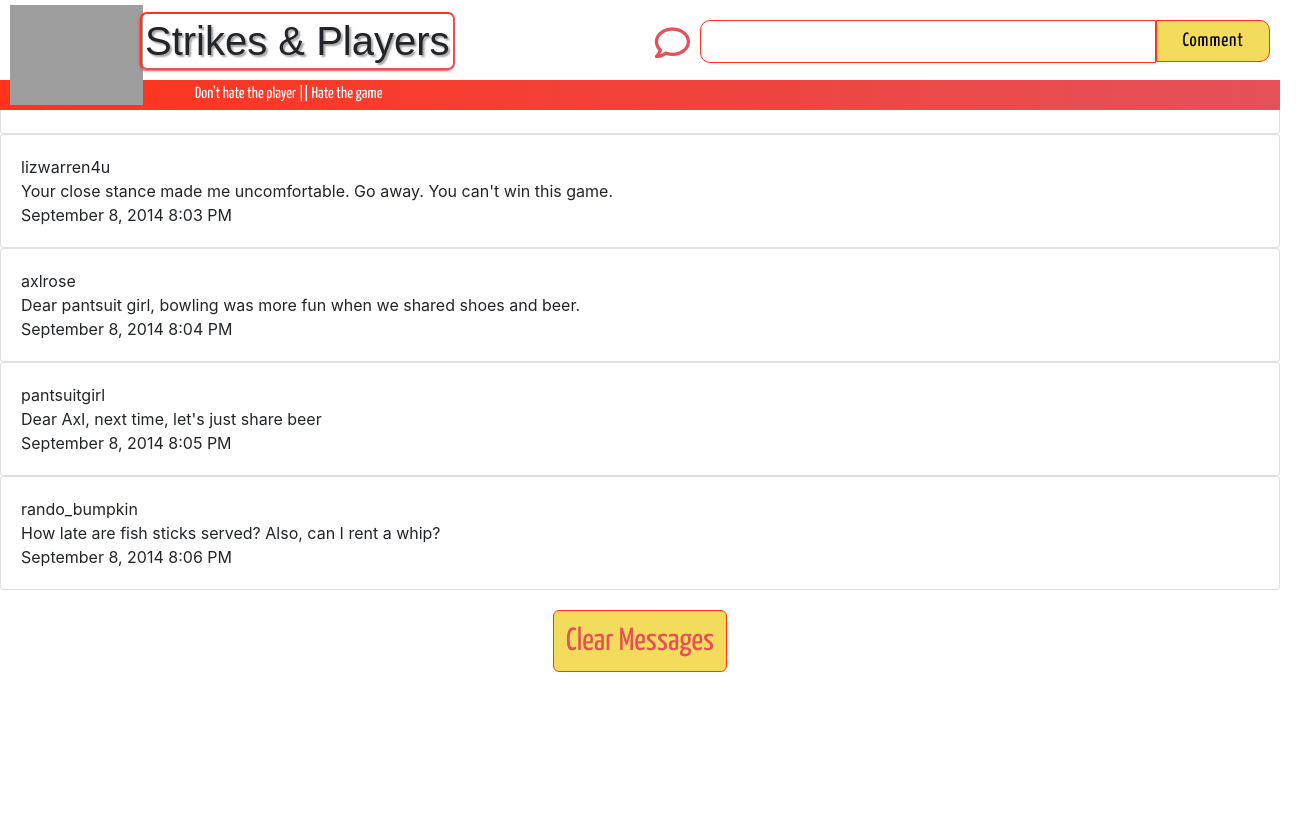
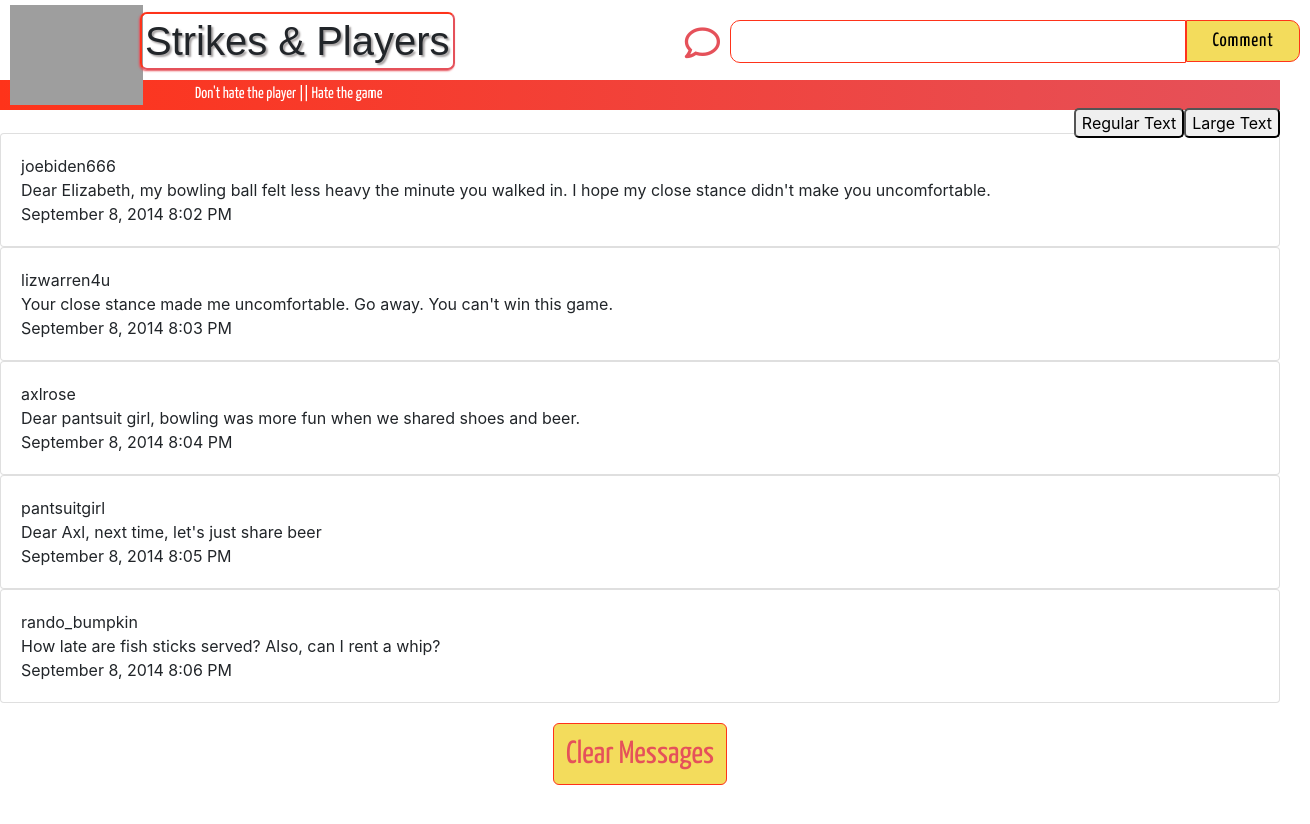
Before and after one commit to nss-evening-cohort-9/chatty-greyjoy, a website built with webpack: page src/index.html in a window 1280 px wide. Shown: the whole page, 1310 px wide, since content can reach past the window. Built offline with nearby package versions, Linux system fonts and the light colour scheme; grey boxes are pictures that could not be loaded; a web font is replaced by a local one.

Commit message:
made large text feature

```diff
--- a/src/index.html
+++ b/src/index.html
@@ -21,6 +21,9 @@
           <p class="tagLine"><span class="txtSpan">Don't hate the player</span> || Hate the game</p>
         </div>
         <!-- <span id="navHr"></span> -->
+      </nav>
+    </div><!-- end navBar -->
+    <!--Start text size buttons-->
     <div class="col navRightHalf">
       <form class="formClass row flex-no-wrap">
         <span class="spanClass mr-auto"></span>
@@ -29,9 +32,11 @@
         <button id="commentBtn" type="submit">Comment</button>
       </form>
     </div>
-      </nav>
-    </div><!-- end navBar -->
-
+    <div class="btn-group btn-group-toggle d-flex flex-row-reverse" id="sizeBtnContainer" data-toggle="buttons">
+      <button id="optionLarge">Large Text</button>
+      <button id="optionRegular">Regular Text</button>
+    </div>
+    <!--End text size buttons-->
 
     <div id="msgPrintingDiv"></div>
 
--- a/src/javascripts/components/getMessages.js
+++ b/src/javascripts/components/getMessages.js
@@ -31,3 +31,21 @@ const printSeedData = () => {
 };
 
 export default { printSeedData };
+
+// --------------Start------------------
+// -----------larger text----------------
+
+const large = document.getElementById('optionLarge');
+const regular = document.getElementById('optionRegular');
+
+
+const msgDiv = document.getElementById('msgPrintingDiv');
+
+large.addEventListener('click', () => {
+  msgDiv.style.fontSize = '150%';
+});
+regular.addEventListener('click', () => {
+  msgDiv.style.fontSize = '14px';
+});
+// -----------larger text----------------
+// --------------End--------------------
--- a/src/styles/main.scss
+++ b/src/styles/main.scss
@@ -50,3 +50,16 @@ body {
     margin-top: 220px;
   }
 }
+/* Start large text */
+#optionLarge {
+  border-radius: 5px;
+}
+
+#optionRegular {
+  border-radius: 5px;
+}
+
+#sizeBtnContainer {
+  top: 25px;
+}
+/* End large text */
```
Also changed, not shown: src/javascripts/components/getMessages.scss (line endings or trailing spaces). Lines whose indentation alone changed are shown as unchanged.
